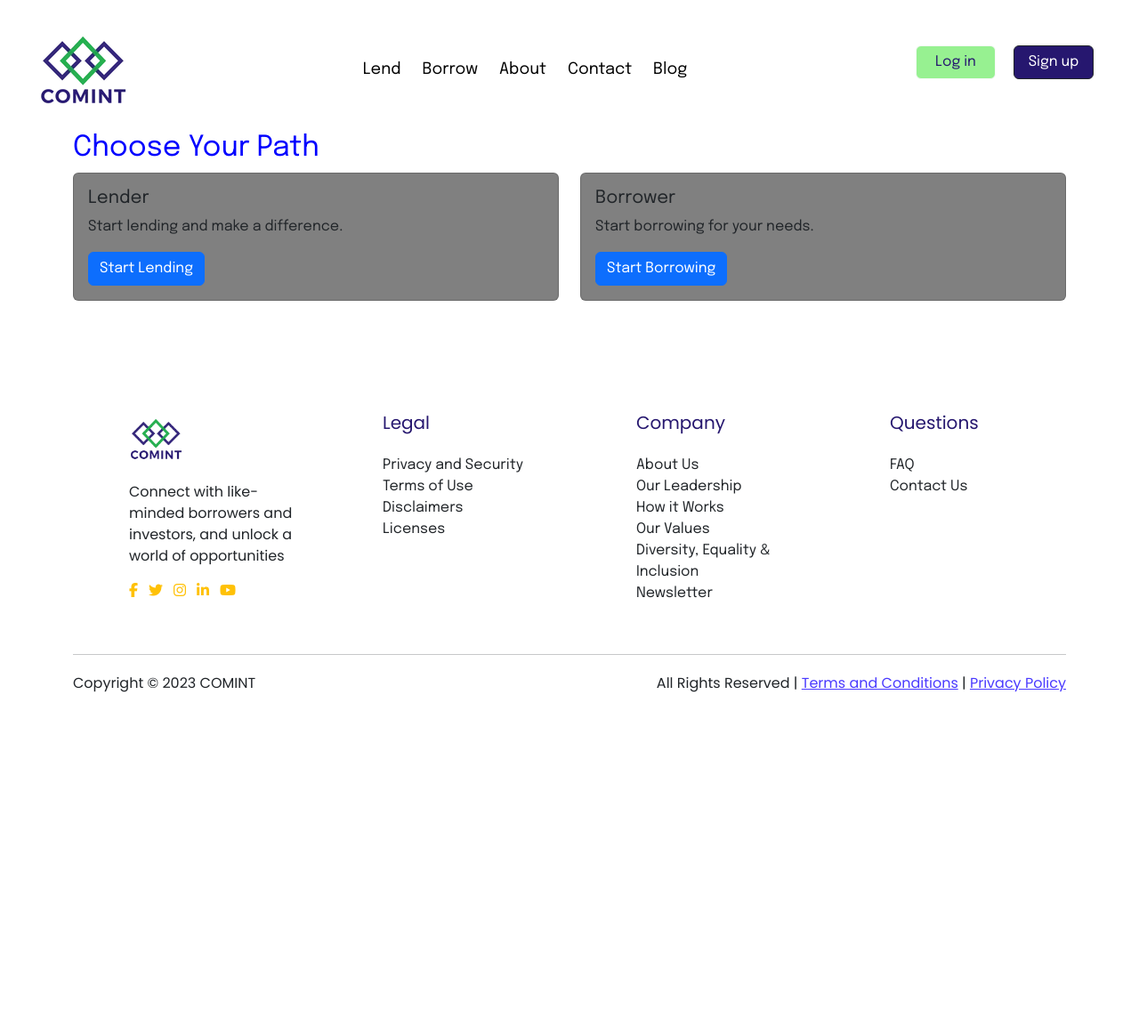
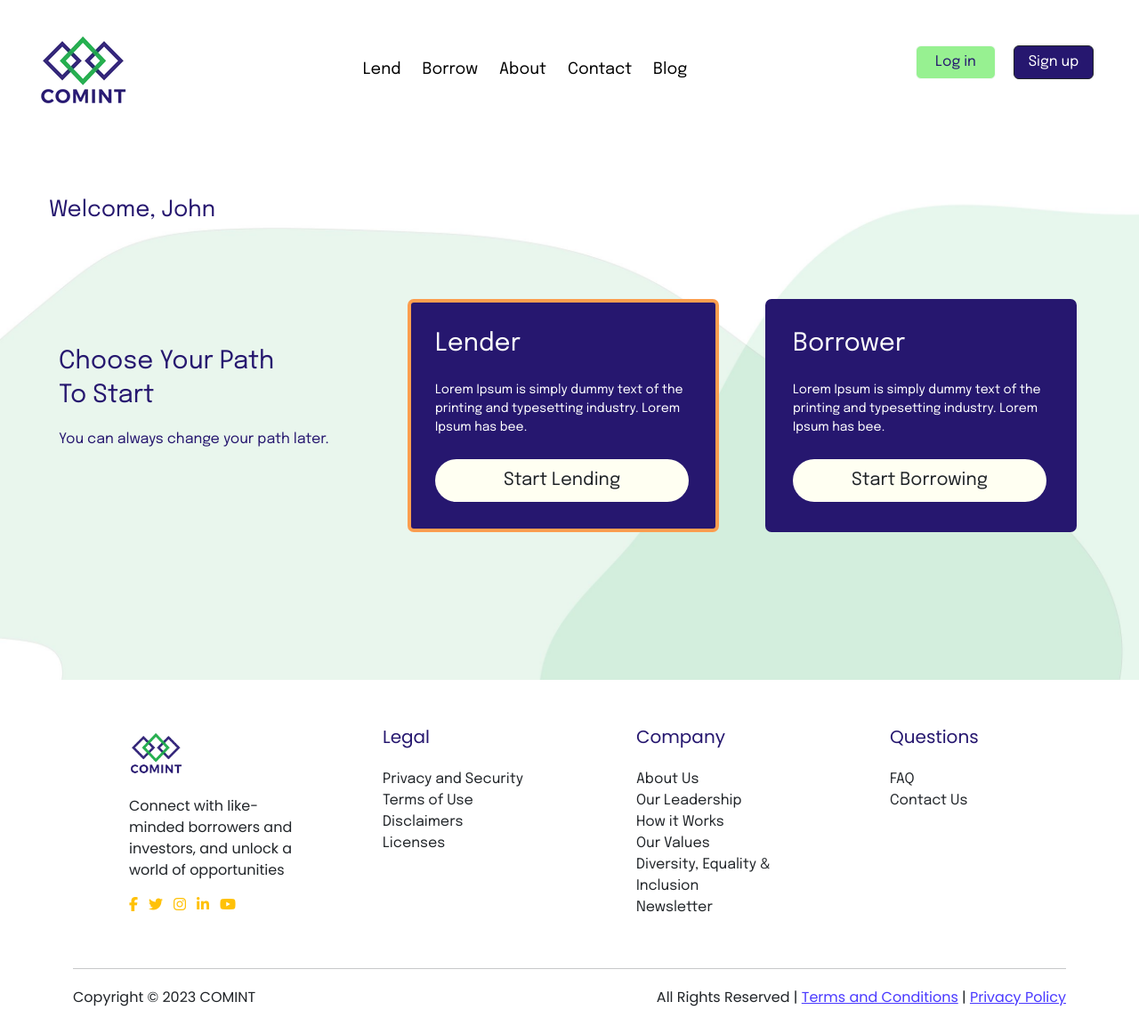
Before and after one commit to comint-admin/comint, a Django app: template comintapp/templates/comintapp/cashboard.html in a window 1280 px wide. Shown: the whole page at 89% size. Before the commit the page ends 778 px from the top, so only its background shows below. Run offline with Django 4.2, Linux system fonts and the light colour scheme; the template is opened without the code that fills it, so the values that code supplies are empty; some libraries are stand-ins or nearby versions; some web fonts are replaced.

Commit message:
bao sprint 6

```diff
--- a/comintapp/templates/comintapp/cashboard.html
+++ b/comintapp/templates/comintapp/cashboard.html
@@ -1,32 +1,80 @@
-{% extends "base.html" %}
+{% extends "account/base.html" %}
+{% load widget_tweaks %}
 
 {% load static %}
 
-{% block head_title %}Comint - Cashboard {% endblock head_title %}
+{% load i18n %}
+{% load account socialaccount %}
 
-{% block body %}
-<div class="container">
-  <h2 style="color: blue;">Choose Your Path</h2>
-  <div class="row">
-    <div class="col">
-      <div class="card" style="background-color: gray;">
-        <div class="card-body">
-          <h5 class="card-title">Lender</h5>
-          <p class="card-text">Start lending and make a difference.</p>
-          <a href="{% url 'comintapp:lender_view' %}" class="btn btn-primary">Start Lending</a>
-        </div>
-      </div>
+{% block head_title %}{% trans "Dashboard" %}{% endblock head_title %}
+
+{% block styles %}
+  <style>
+    .highlight-news-container {
+      background-image: url('{% static "comintapp/images/cashboard-bg.jpg" %}');
+      background-size: 1400px;
+    }
+
+    .highlight-news-container ul{
+        list-style: none;
+    }
+    .lend-borrow {
+        max-width: 100%;
+        height: auto;
+        box-sizing: border-box;
+        padding-right: 20px;
+        background-color: #26176F;
+        margin-right: 40px;
+        width: 350px;
+        border-radius: 7px;
+    }
+    .lend-borrow:hover {
+        transition: all 1.5s;
+        transform: scale(1.05);
+    }
+    .news-title {
+      display: block;
+      background-color: #FFFFF2;
+      border-radius: 70px;
+    }
+    .news-title:hover {
+        color: #FC9E4F;
+    }
+    .d-flex {
+        display: flex;
+    }
+  </style>
+{% endblock styles %}
+
+{% block content %}
+  <div class="highlight-news-container" style="padding: 150px 30px 150px 10px; color: white;">
+    <div>
+      <p class="font-weight-light" style="margin: -80px 0px 80px 45px; color: #26176F; font-size: 25px;" >Welcome, John</p>
     </div>
-    <div class="col">
-      <div class="card" style="background-color: gray;">
-        <div class="card-body">
-          <h5 class="card-title">Borrower</h5>
-          <p class="card-text">Start borrowing for your needs.</p>
-          <a href="{% url 'comintapp:borrower_view' %}" class="btn btn-primary">Start Borrowing</a>
-        </div>
-      </div>
-    </div>
+      <ul class="highlight-news-list d-flex">
+        <li class="container" style="width: 380px;">
+          <div style="margin: 50px 20px 50px 0px; color: #26176F;">
+            <p style="font-size: 28px;">Choose Your Path</p>
+            <p style="font-size: 28px; margin-top: -20px;">To Start</p>
+            <p style="font-size: 16px;">You can always change your path later.</p>
+          </div>
+        </li>
+        <li class="container lend-borrow" style="border: 4px solid #FC9E4F;">
+          <div style="margin: 30px 10px 30px 15px;">
+            <h3>Lender</h3>
+            <p style="font-size: 14px; margin: 25px 0px;">Lorem Ipsum is simply dummy text of the printing and typesetting industry. Lorem Ipsum has bee.
+            </p>
+            <a href="{% url 'comintapp:lender_view' %}" class="btn btn-lg btn-block news-title">Start Lending</a>
+          </div>
+        </li>
+        <li class="container lend-borrow" style="border: 4px solid #26176F;">
+          <div style="margin: 30px 10px 30px 15px;">
+            <h3>Borrower</h3>
+            <p style="font-size: 14px; margin: 25px 0px;">Lorem Ipsum is simply dummy text of the printing and typesetting industry. Lorem Ipsum has bee.
+            </p>
+            <a href="{% url 'comintapp:borrower_view' %}" class="btn btn-lg btn-block news-title">Start Borrowing</a>
+          </div>
+        </li>
+    </ul>
   </div>
-</div>
-
-{% endblock body %}
+{% endblock content %}
--- a/comintapp/views/cashboard_views.py
+++ b/comintapp/views/cashboard_views.py
@@ -44,7 +44,7 @@ class LoanRequestCreateView(CreateView):
 class MarketplaceView(ListView):
     model = LoanRequest
     template_name = 'comintapp/marketplace.html'
-    paginate_by = 2  # Adjust the number of items per page as needed
+    paginate_by = 6  # Adjust the number of items per page as needed
 
     def get_queryset(self):
         return LoanRequest.objects.filter(status='OPEN').order_by('-created_at')
```
Also changed, not shown: comintapp/templates/comintapp/create_loan_request.html (+69 -19 lines), comintapp/templates/comintapp/marketplace.html (+79 -52 lines), comintapp/static/comintapp/images/cashboard-bg.jpg (added), db.sqlite3 (added).
